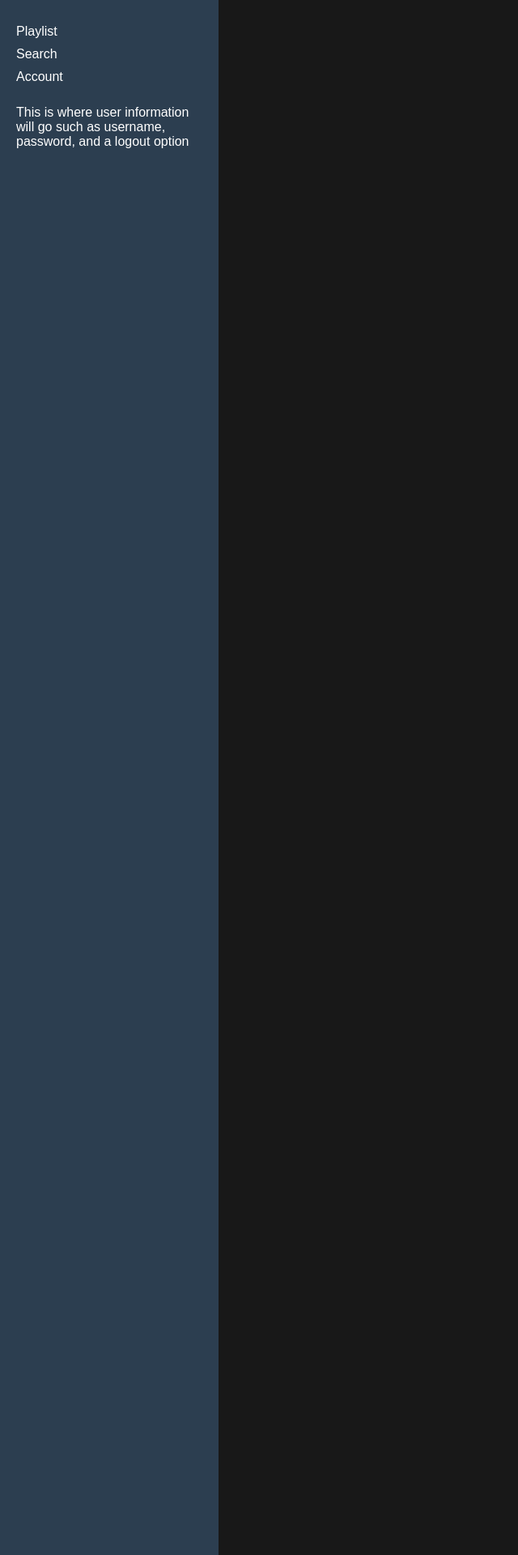
After one commit to TheMadBen/playlist_app, a Flask app: page /my_account in a window 1280 px wide. The commit adds this page. Shown: the top 1920 px of the page at 81% size, without its empty margins (0-640 px from the left). Run offline with Flask 3, Linux system fonts and the light colour scheme; some libraries are stand-ins or nearby versions.

Commit message:
fixed routing issues, created my_account page, fixed formatting

```diff
--- a/app.py
+++ b/app.py
@@ -3,22 +3,17 @@ import psycopg2
 from psycopg2 import Error
 import random
 
-
-#-----------this is the part to test if you can connect to postgresql---------------
-#Note: only change this (your user, password, host, port, database)
-# connection = psycopg2.connect(user="postgres",
-#   password="1234",
-#   host="localhost",
-#   port="5433",
-#   database="phase2")
-
+user = 'postgres'
+password = '1234'
+port = '5432'           # for Ben it's 5432, for Philip it's 5433
+database = 'phase2'     # may be different for you depending on what database you are using on your local mahcine
 
 try:
     # Connect to an existing database
     connection = psycopg2.connect(user="postgres",
                                   password="1234",
                                   host="localhost",
-                                  port="5433",
+                                  port="5432",
                                   database="phase2")
 
     # Create a cursor to perform database operations
@@ -46,7 +41,7 @@ def get_db_connection():
         user="postgres",
         password="1234",
         host="localhost",
-        port="5433",
+        port="5432",
         database="phase2"
     )
     return conn
@@ -56,17 +51,14 @@ def get_db_connection():
 
 
 
-
+# testing to see how well using a global user variable works
+user = None
 
 app = Flask(__name__, template_folder='templates')
 
 @app.route('/')
 def index():
     return render_template('login.html')
-
-@app.route('/account')  # this is create account page
-def account():
-    return render_template('account.html')
 
 @app.route('/user-login', methods=['GET', 'POST'])
 def user_login():
@@ -77,59 +69,72 @@ def user_login():
         cur = conn.cursor()
         cur.execute("SELECT * FROM users WHERE username = %s AND password = %s",
                     (username, password))
-        user = cur.fetchone()
+        user = cur.fetchone()   # user is a tuple ie (0, 'user0', 'pass0')
+        # print(user)
         cur.close()
         conn.close()
         if user:
-            return render_template('playlist.html')
+            return render_template('playlist.html', user=user)
         else:
-            return 'Login Failed'
-    return render_template('login.html')
+            credential='Invalid Credentials. Try Again'
+            return render_template('login.html', credential=credential)     # this will display invalid/valid credentials on the same page instead of redirecting to a new page
+    else:
+        return render_template('login.html')
 
+@app.route('/create_account', methods=['GET', 'POST'])
+def create_account():
+    if request.method == 'POST':
+        user_id = random.randint(11, 10000) # randomly generate a user_id
+        username = request.form['username']
+        password = request.form['password']
+
+        conn = get_db_connection()
+        cur = conn.cursor()
+
+        cur.execute("INSERT INTO users (user_id, username, password) VALUES (%s, %s, %s)",
+                    (user_id, username, password))
+
+        conn.commit()
+        cur.close()
+        conn.close()
+
+        credential = 'Account created successfully. Please Enter Credentials'
+        return render_template('login.html', credential=credential)
+    else:
+        return render_template('create_account.html')
 
 # this is for the general use of navigating back and forth from playlist page once user has already logged in
-@app.route('/playlist', methods=['POST'])
+@app.route('/playlist', methods=['GET', 'POST'])
 def playlist():
     user_id = 0  # Replace with the actual logged-in user's ID
-    playlist_name = request.form['playlist_name']
+    # print(user_id)
+    # playlist_name = request.form['playlist_name']
 
-    conn = get_db_connection()
-    cur = conn.cursor()
+    # conn = get_db_connection()
+    # cur = conn.cursor()
 
-    cur.execute("INSERT INTO playlist (user_id, playlist_name) VALUES (%s, %s) RETURNING playlist_name", (user_id, playlist_name))
-    playlist_id = cur.fetchone()[0]
+    # cur.execute("INSERT INTO playlist (user_id, playlist_name) VALUES (%s, %s) RETURNING playlist_name", (user_id, playlist_name))
+    # playlist_id = cur.fetchone()[0]
 
-    cur.execute("SELECT * FROM playlist WHERE playlist_name = %s", (playlist_id,))
-    new_playlist = cur.fetchone()
+    # cur.execute("SELECT * FROM playlist WHERE playlist_name = %s", (playlist_id,))
+    # new_playlist = cur.fetchone()
 
-    conn.commit()
-    cur.close()
-    conn.close()
+    # conn.commit()
+    # cur.close()
+    # conn.close()
 
-    return render_template('playlist.html', playlist=new_playlist)
+    return render_template('playlist.html')
 
 
 @app.route('/search')
 def search():
     return render_template('search.html')
 
-@app.route('/account-created', methods=['POST'])
-def account_created():
-    user_id = random.randint(1, 10000) # randomly generate a user_id
-    username = request.form['username']
-    password = request.form['password']
+@app.route('/my_account', methods=['GET', 'POST'])
+def my_account():
 
-    conn = get_db_connection()
-    cur = conn.cursor()
+    return render_template('my_account.html')
 
-    cur.execute("INSERT INTO users (user_id, username, password) VALUES (%s, %s, %s)",
-                (user_id, username, password))
-
-    conn.commit()
-    cur.close()
-    conn.close()
-
-    return 'Account Created Successfully'
 
 if __name__ == "__main__":
     app.run(debug=True)
--- /dev/null
+++ b/static/styles/my_account.css
@@ -0,0 +1,38 @@
+body {
+    display: flex;
+    font-family: Arial, sans-serif;
+    background-color: #181818;
+    color: #fff;
+    margin: 0;
+    padding: 0;
+}
+
+.sidebar {
+    background-color: #2c3e50;
+    color: white;
+    padding: 20px;
+    height: 1000vh;
+    width: 230px;
+}
+
+.menu p {
+    margin: 10px 0;
+}
+
+.menu-item {
+    color: white;
+    text-decoration: none;
+    display: block;
+    margin: 10px 0;
+    cursor: pointer;
+}
+
+.menu-item:hover {
+    background-color: #3e3e3e;
+    border-radius: 4px;
+}
+
+.right-side {
+    display: flex;
+    flex-direction: column;
+}
--- /dev/null
+++ b/templates/my_account.html
@@ -0,0 +1,24 @@
+<!DOCTYPE html>
+<html lang="en">
+<head>
+    <meta charset="UTF-8">
+    <meta name="viewport" content="width=device-width, initial-scale=1.0">
+    <title>My Account</title>
+    <link rel="stylesheet" type="text/css" href="{{ url_for('static', filename='styles/my_account.css') }}">
+</head>
+<body>
+    <div class="sidebar">
+        <div class="menu">
+            <p><a href="{{ url_for('playlist') }}" class="menu-item">Playlist</a></p>
+            <p><a href="{{ url_for('search') }}" class="menu-item">Search</a></p>
+            <p><a href="{{ url_for('my_account') }}" class="menu-item">Account</a></p>
+        </div>
+
+        <div class='right-side'>
+            <p>
+                This is where user information will go such as username, password, and a logout option
+            </p>
+        </div>
+    </div>
+</body>
+</html>
--- a/templates/playlist.html
+++ b/templates/playlist.html
@@ -9,10 +9,9 @@
 <body>
     <div class="sidebar">
         <div class="menu">
-            <p><a class="menu-item">Library</a></p>
             <p><a href="{{ url_for('playlist') }}" class="menu-item">Playlist</a></p>
             <p><a href="{{ url_for('search') }}" class="menu-item">Search</a></p>
-            <p><a class="menu-item">Account</a></p>
+            <p><a href="{{ url_for('my_account') }}" class="menu-item">Account</a></p>
         </div>
     </div>
     <div class="content">
@@ -21,7 +20,7 @@
             <h1>Playlist</h1>
         </div>
     </div>
-    <div class="song-list">
+    <div class="playlist-list">
         {% if playlist %}
             <div class="playlist">
                 <h2>{{ playlist[2] }}</h2> <!-- Displaying the playlist name -->
```
Also changed, not shown: static/styles/base.css (deleted, +0 -20 lines), static/styles/create_account.css (renamed from static/styles/account.css, +18 -9 lines), static/styles/login.css (+19 -4 lines), static/styles/playlist.css (+18 -14 lines), static/styles/search.css (+9 -11 lines), templates/base.html (deleted, +0 -21 lines), templates/create_account.html (renamed from templates/account.html, +7 -5 lines), templates/login.html (+9 -3 lines), templates/search.html (+15 -11 lines).
